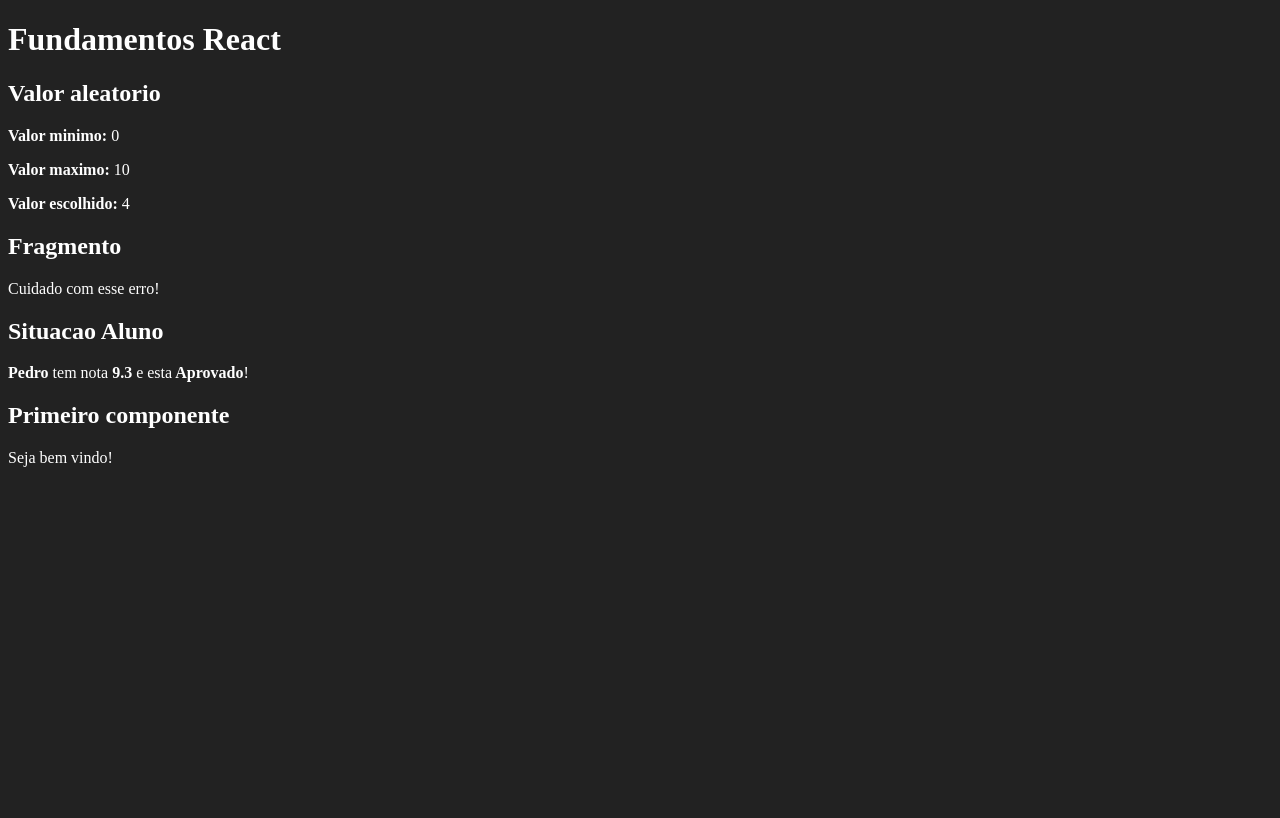
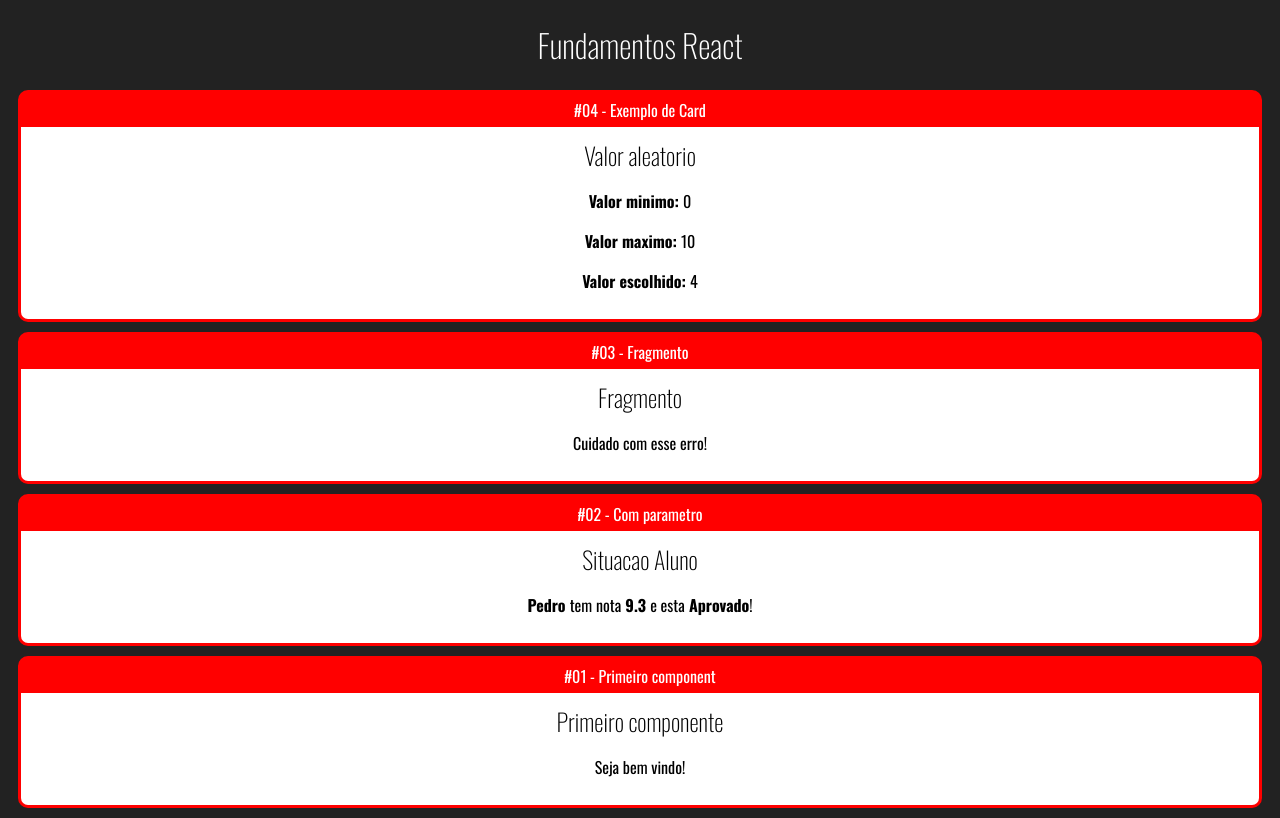
Before and after one commit to willbueno/fundamentos-react, a React (Create React App) app: page / in a window 1280 px wide. Built offline with nearby package versions, Linux system fonts and the light colour scheme.

Commit message:
children component

```diff
--- a/public/index.html
+++ b/public/index.html
@@ -1,23 +1,25 @@
 <!DOCTYPE html>
 <html lang="en">
+
 <head>
   <meta charset="utf-8" />
   <link rel="icon" href="%PUBLIC_URL%/favicon.ico" />
   <meta name="viewport" content="width=device-width, initial-scale=1" />
   <meta name="theme-color" content="#000000" />
-    <meta
-      name="description"
-      content="Web site created using create-react-app"
-    />
+  <meta name="description" content="Web site created using create-react-app" />
   <link rel="apple-touch-icon" href="%PUBLIC_URL%/logo192.png" />
-
   <link rel="manifest" href="%PUBLIC_URL%/manifest.json" />
-
+  <link rel="preconnect" href="https://fonts.googleapis.com">
+  <link rel="preconnect" href="https://fonts.gstatic.com" crossorigin>
+  <link href="https://fonts.googleapis.com/css2?family=Oswald:wght@200;300;400;500;600;700&display=swap"
+    rel="stylesheet">
   <title>React App</title>
 </head>
+
 <body>
   <noscript>You need to enable JavaScript to run this app.</noscript>
   <div id="root"></div>
 
 </body>
+
 </html>
--- a/src/App.jsx
+++ b/src/App.jsx
@@ -1,5 +1,6 @@
 import React from 'react'
 
+import Card from './components/layout/Card'
 import Aleatorio from './components/basicos/Aleatorio'
 import Fragmento from './components/basicos/Fragmento'
 import ComParametro from './components/basicos/ComParametro'
@@ -9,16 +10,25 @@ export default () => {
     return (
         <div id="app">
             <h1>Fundamentos React</h1>
-            <Aleatorio
-                min={0}
-                max={10} />
+            <Card titulo="#04 - Exemplo de Card">
+                <Aleatorio min={0} max={10} />
+            </Card>
+
+            <Card titulo="#03 - Fragmento">
                 <Fragmento />
+            </Card>
+
+            <Card titulo="#02 - Com parametro">
                 <ComParametro
                     titulo="Situacao Aluno"
                     aluno="Pedro"
                     nota={9.3}
                 />
+            </Card>
+
+            <Card titulo="#01 - Primeiro component">
                 <Primeiro></Primeiro>
+            </Card>
         </div>
     )
 }
--- /dev/null
+++ b/src/components/layout/Card.css
@@ -0,0 +1,19 @@
+.Card {
+    background-color: red;
+    border: 3px solid red;
+    border-radius: 10px;
+    overflow: hidden;
+    margin: 10px;
+}
+
+.Card .Title {
+    padding: 5px 0px;
+    display: flex;
+    justify-content: center;
+}
+
+.Card .Content {
+    background-color: #fff;
+    color: #000;
+    padding: 10px;
+}
--- /dev/null
+++ b/src/components/layout/Card.jsx
@@ -0,0 +1,13 @@
+import './Card.css'
+import React from 'react'
+
+export default props => {
+    return (
+        <div className='Card'>
+            <div className='Title'>{props.titulo}</div>
+            <div className='Content'>
+                {props.children}
+            </div>
+        </div>
+    )
+}
--- a/src/index.css
+++ b/src/index.css
@@ -1,4 +1,14 @@
 body {
+    font-family: Oswald;
     background-color: #222;
     color: #fff;
+    text-align: center;
 }
+
+h1, h2, h3 {
+    font-weight: 200;
+}
+
+h2, h3 {
+    margin: 0;
+}
```
Lines whose indentation alone changed are shown as unchanged.
